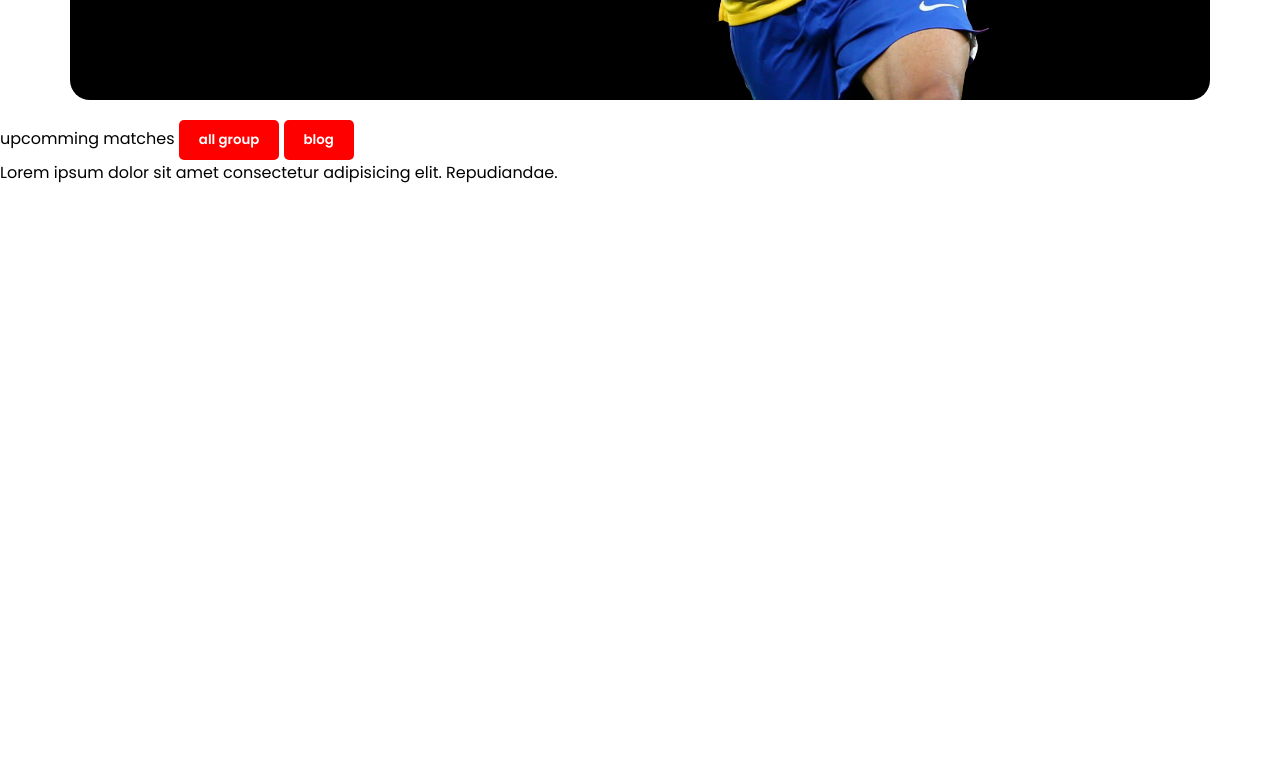
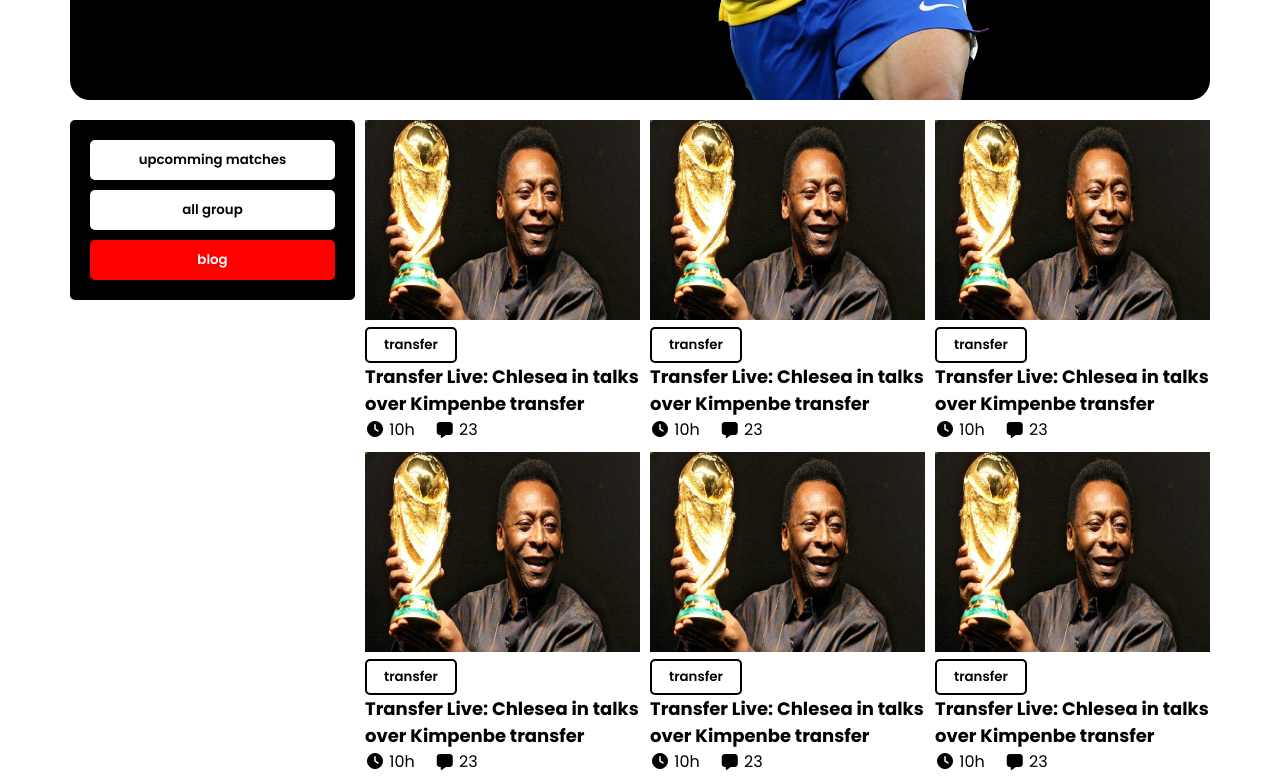
Before and after one commit to meraz149683/football, a plain HTML site: page index.html in a window 1280 px wide. Shown: the part 532-1313 px from the top of the page. Before the commit the page ends 800 px from the top, so only its background shows below. Drawn offline with Linux system fonts and the light colour scheme.

Commit message:
added main section

```diff
--- a/index.html
+++ b/index.html
@@ -35,14 +35,84 @@
         </section>
     </header>
     <main>
-        <section>
-            <div class="upcomming-matches container>
+        <section class="upcomming-match container">
+            <div class=" upcomming-match-left ">
                 <button class="btn">upcomming matches</button>
                 <button class="btn">all group</button>
                 <button class="btn">blog</button>
             </div>
-            <div>
-                <p>Lorem ipsum dolor sit amet consectetur adipisicing elit. Repudiandae.</p>
+            <div class="upcomming-match-right">
+                <div class="card">
+                    <img src="./img/matches/matches_1.jpg" alt="">
+                    <button class="btn">transfer</button>
+                    <h2>Transfer Live: Chlesea in talks over Kimpenbe transfer</h2>
+
+                    <div class="card-last">
+                        <span><i class="fa-solid fa-clock"></i> 10h</span>
+                        <span><i class="fa-solid fa-message"></i> 23</span>
+                    </div>
+                </div>
+                <div class="card">
+                    <img src="./img/matches/matches_1.jpg" alt="">
+                    <button class="btn">transfer</button>
+                    <h2>Transfer Live: Chlesea in talks over Kimpenbe transfer</h2>
+
+                    <div class="card-last">
+                        <span><i class="fa-solid fa-clock"></i> 10h</span>
+                        <span><i class="fa-solid fa-message"></i> 23</span>
+                    </div>
+                </div>
+                <div class="card">
+                    <img src="./img/matches/matches_1.jpg" alt="">
+                    <button class="btn">transfer</button>
+                    <h2>Transfer Live: Chlesea in talks over Kimpenbe transfer</h2>
+
+                    <div class="card-last">
+                        <span><i class="fa-solid fa-clock"></i> 10h</span>
+                        <span><i class="fa-solid fa-message"></i> 23</span>
+                    </div>
+                </div>
+                <div class="card">
+                    <img src="./img/matches/matches_1.jpg" alt="">
+                    <button class="btn">transfer</button>
+                    <h2>Transfer Live: Chlesea in talks over Kimpenbe transfer</h2>
+
+                    <div class="card-last">
+                        <span><i class="fa-solid fa-clock"></i> 10h</span>
+                        <span><i class="fa-solid fa-message"></i> 23</span>
+                    </div>
+                </div>
+                <div class="card">
+                    <img src="./img/matches/matches_1.jpg" alt="">
+                    <button class="btn">transfer</button>
+                    <h2>Transfer Live: Chlesea in talks over Kimpenbe transfer</h2>
+
+                    <div class="card-last">
+                        <span><i class="fa-solid fa-clock"></i> 10h</span>
+                        <span><i class="fa-solid fa-message"></i> 23</span>
+                    </div>
+                </div>
+                <div class="card">
+                    <img src="./img/matches/matches_1.jpg" alt="">
+                    <button class="btn">transfer</button>
+                    <h2>Transfer Live: Chlesea in talks over Kimpenbe transfer</h2>
+
+                    <div class="card-last">
+                        <span><i class="fa-solid fa-clock"></i> 10h</span>
+                        <span><i class="fa-solid fa-message"></i> 23</span>
+                    </div>
+                </div>
+                <div class="card">
+                    <img src="./img/matches/matches_1.jpg" alt="">
+                    <button class="btn">transfer</button>
+                    <h2>Transfer Live: Chlesea in talks over Kimpenbe transfer</h2>
+
+                    <div class="card-last">
+                        <span><i class="fa-solid fa-clock"></i> 10h</span>
+                        <span><i class="fa-solid fa-message"></i> 23</span>
+                    </div>
+                </div>
+
             </div>
         </section>
     </main>
--- a/styles.css
+++ b/styles.css
@@ -40,3 +40,52 @@ margin: 20px auto;
 .banner-img {
     display: block;
 }
+
+ .upcomming-match {
+    display:flex ;
+    gap: 10px;
+ }
+ .upcomming-match-left {
+    background-color: black;
+    display: flex;
+    flex-direction: column;
+    gap: 10px;
+    padding: 20px;
+    border-radius: 5px;
+    width: 25%;
+    height: fit-content;
+ }
+ /* .upcomming-match-left .btn:nth-child(1) {
+    background-color: white;
+    color: black;
+ } */
+  .upcomming-match-left .btn:nth-child(1),
+  .upcomming-match-left .btn:nth-child(2) {
+    background-color: white;
+    color: black;
+  }
+ .upcomming-match-right {
+
+    flex: 1;
+    display: grid;
+    grid-template-columns: repeat(3, 1fr);
+    gap: 10px;
+ }
+ .upcomming-match-right .card img {
+    height: 200px;
+    width: 100%;
+ }
+ .upcomming-match-right .card h2 {
+    font-size: 18px;
+    font-weight: 600px;
+ }
+ .upcomming-match-right .card .btn {
+    background-color: white;
+    color: black;
+    border: 2px solid black;
+    padding: 6px 17px;
+ }
+ .card-last {
+    display: flex;
+    gap: 20px;
+ }
```
